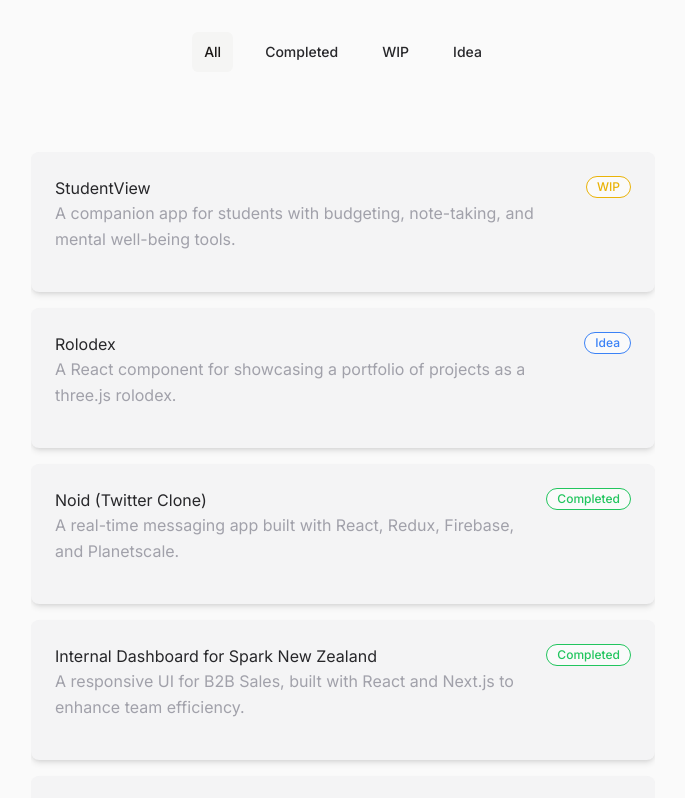
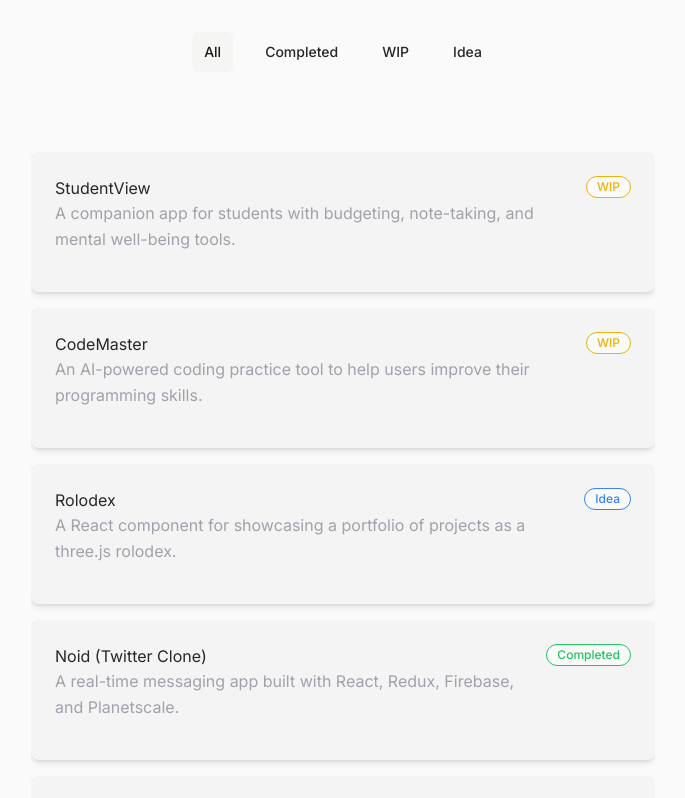
Before and after one commit to maxwellyoung/dev.maxwellyoung.info, a Next.js app: page /projects in a window 1280 px wide. Shown: the top 798 px of the page, without its empty margins (297-982 px from the left). Built offline with nearby package versions, Linux system fonts and the light colour scheme.

Commit message:
add codemaster

```diff
--- a/src/app/projects/page.tsx
+++ b/src/app/projects/page.tsx
@@ -33,6 +33,17 @@ const projects: Project[] = [
     longDescription:
       "StudentView is designed to be a focused version of Notion for students, encompassing budgeting, study reflections, and mental well-being tools. The app features a modular layout with both dark and light themes based on system preferences. It includes sections for tracking budgeting, study reflections, and a meditation section. Future plans involve integrating daily inspirational quotes and more user customization options.",
     link: "https://dashboard.studentview.app/",
+  },
+
+  {
+    name: "CodeMaster",
+    status: "WIP",
+    description:
+      "An AI-powered coding practice tool to help users improve their programming skills.",
+    longDescription:
+      "CodeMaster is an AI-powered coding practice tool designed to help users enhance their programming skills through practice. Users can input coding questions, receive similar questions to practice on, and explore a library of example coding questions. The project leverages modern UI components for a polished user experience and supports multiple difficulty levels. The platform is built with React, Next.js, Tailwind, and OpenAI.",
+    link: "https://code-master-kappa.vercel.app/",
+    codeLink: "https://github.com/maxwellyoung/codemaster",
   },
   {
     name: "Rolodex",
```
